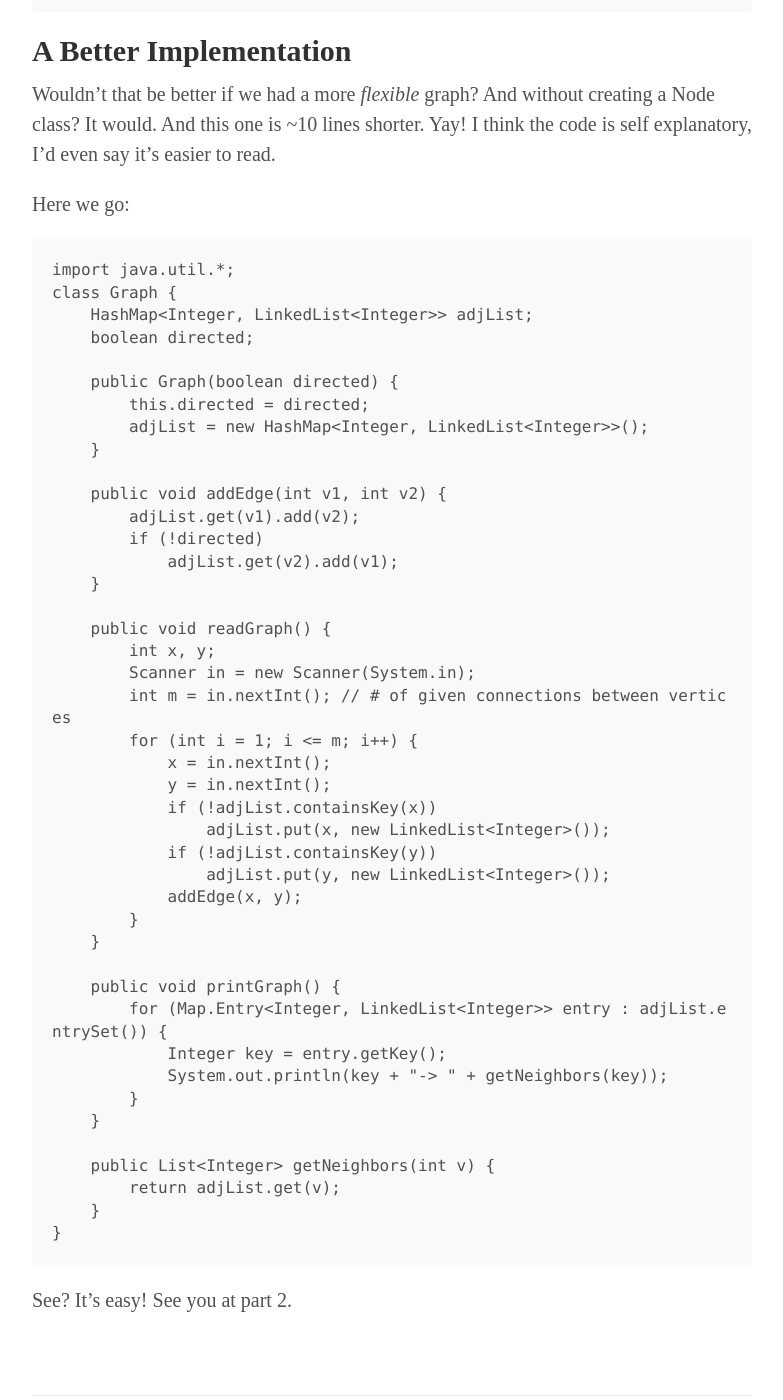
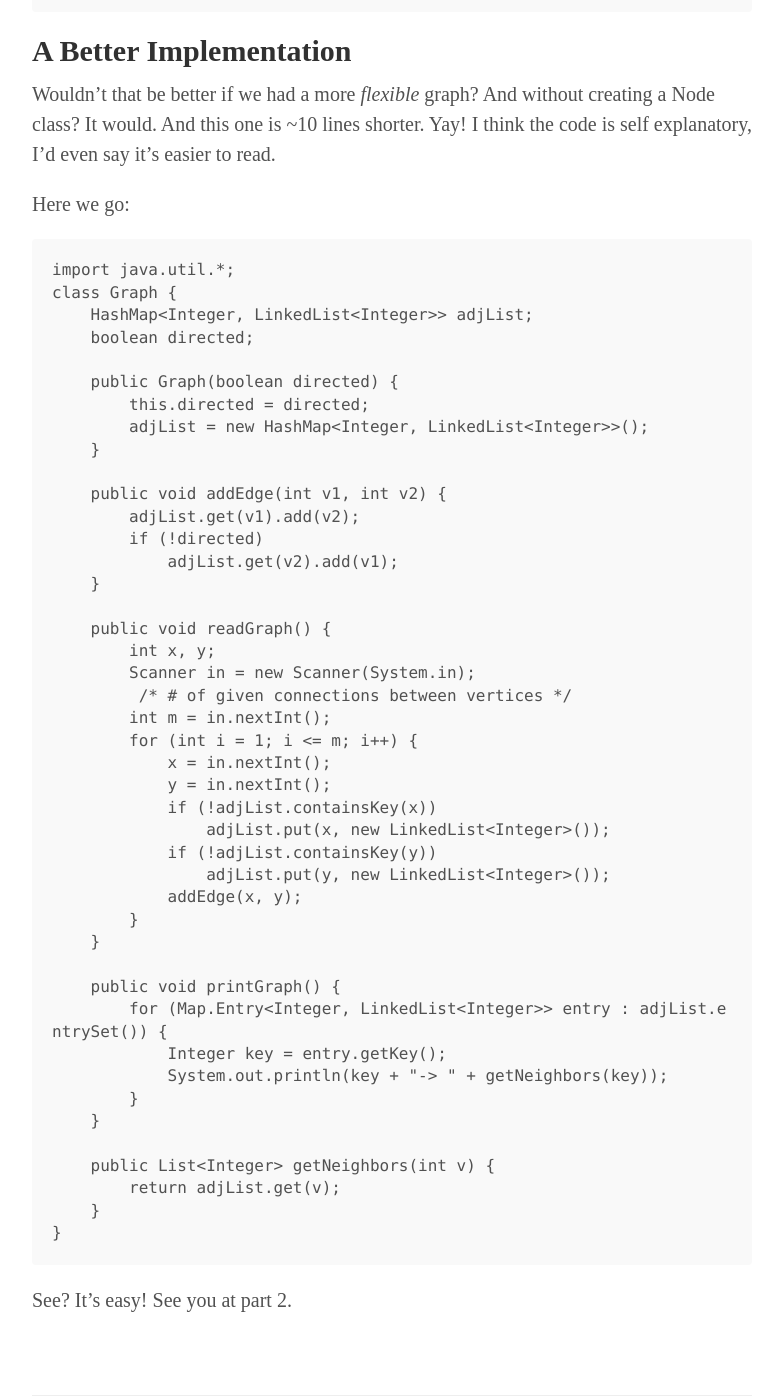
Before and after one commit to serhanbaker/serhanbaker.github.io, a Jekyll site: the page built from _posts/2014-07-03-graph-theory-part1.md, in a window 1280 px wide and 1400 px high, scrolled down 11462 px. Shown: the whole window, without its empty margins (428-1211 px from the left). Built offline with Jekyll 4.4.1, drawn with Linux system fonts in a browser that asks for light colours; some web fonts are replaced; Markdown is read by kramdown in place of the engine named in the settings.

```diff
--- a/_posts/2014-07-03-graph-theory-part1.md
+++ b/_posts/2014-07-03-graph-theory-part1.md
@@ -288,7 +288,8 @@ class Graph {
     public void readGraph() {
         int x, y;
         Scanner in = new Scanner(System.in);
-        int m = in.nextInt(); // # of given connections between vertices
+         /* # of given connections between vertices */
+        int m = in.nextInt();
         for (int i = 1; i <= m; i++) {
             x = in.nextInt();
             y = in.nextInt();
```
